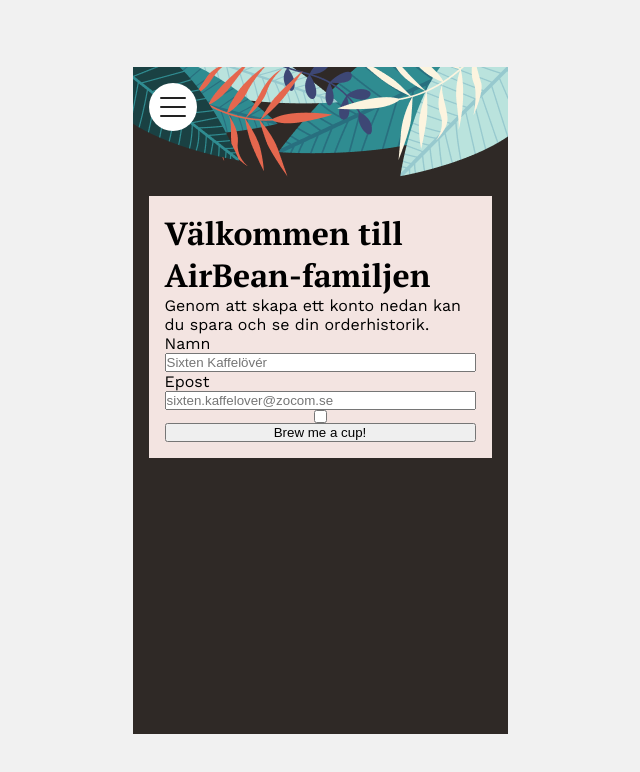
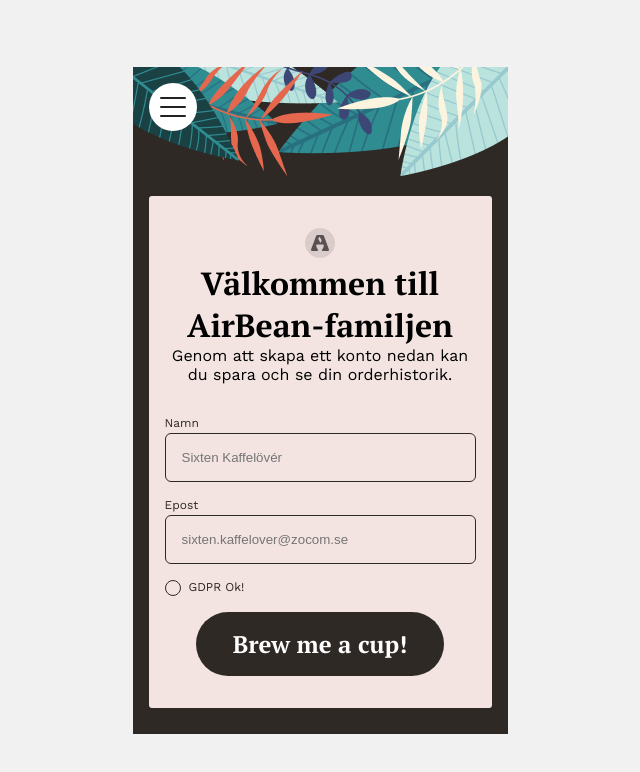
Before and after one commit to justinhumane/oscar-altkvist_FU-JS23_airbean, a React (Vite) app: page /profile in a window 1280 px wide. Shown: the top 772 px of the page, without its empty margins (320-960 px from the left). Built offline with nearby package versions, Linux system fonts and the light colour scheme.

Commit message:
Fix styling register component

```diff
--- a/src/components/Register/Register.scss
+++ b/src/components/Register/Register.scss
@@ -3,10 +3,69 @@
 
 .register {
   background: map.get($theme-colors, "pink");
-  padding: 1rem;
+  border-radius: 3px;
+  padding: 2rem 1rem;
+  text-align: center;
   @include flex($direction: column);
 
   & > form {
-    @include flex($direction: column);
+    text-align: left;
+    margin-top: 2rem;
+    @include flex($direction: column, $gap: 1rem);
+
+    & > div {
+      @include flex($direction: column, $gap: 0.2rem);
+
+      & > label {
+        color: map.get($theme-colors, "brown");
+        font-size: 0.75rem;
+      }
+
+      & > input {
+        background: transparent;
+        border: 1px solid map.get($theme-colors, "brown");
+        border-radius: 6px;
+        padding: 1rem;
+      }
+    }
+
+    & > div > .checkbox {
+      position: relative;
+      @include flex($direction: row, $gap: 0.5rem);
+
+      & > input {
+        display: none;
+      }
+
+      & > .checkmark {
+        width: 1rem;
+        height: 1rem;
+        padding: 2px;
+        border: 1px solid map.get($theme-colors, "brown");
+        border-radius: 100%;
+        @include center-div;
+      }
+
+      & > input:checked ~ .checkmark > span {
+        position: absolute;
+        width: 0.75rem;
+        height: 0.75rem;
+        border-radius: 100%;
+        background: map.get($theme-colors, "green-dark");
+      }
+    }
+
+    & > button {
+      font-family: "PT Serif";
+      font-size: 1.5rem;
+      font-weight: bold;
+      background: map.get($theme-colors, "brown");
+      color: #fff;
+      border: 0;
+      border-radius: 3.125rem;
+      padding: 1rem 2rem;
+      width: 80%;
+      margin: 0 auto;
+    }
   }
 }
--- a/src/components/Register/Register.tsx
+++ b/src/components/Register/Register.tsx
@@ -1,7 +1,8 @@
 import { ChangeEvent, useState } from "react";
+import { useUserStore } from "../../stores/user";
+import { User } from "../../types/user";
+import logo from "../../assets/logo-brown.svg";
 import "./Register.scss";
-import { User } from "../../types/user";
-import { useUserStore } from "../../stores/user";
 
 const RegisterComponent = () => {
   const userStore = useUserStore();
@@ -11,6 +12,7 @@ const RegisterComponent = () => {
     email: "",
     orderHistory: [],
     gdpr: false,
+    lastOrderMade: "",
   };
 
   const [user, setUser] = useState<User>(initialUser);
@@ -35,9 +37,13 @@ const RegisterComponent = () => {
 
   return (
     <div className="register">
+      <div>
+        <img src={logo} alt="" />
+      </div>
       <h1>Välkommen till AirBean-familjen</h1>
       <p>Genom att skapa ett konto nedan kan du spara och se din orderhistorik.</p>
       <form onSubmit={() => userStore.register(user)}>
+        <div>
           <label htmlFor="name">Namn</label>
           <input
             type="text"
@@ -47,6 +53,8 @@ const RegisterComponent = () => {
             onChange={handleInput}
             required
           />
+        </div>
+        <div>
           <label htmlFor="email">Epost</label>
           <input
             type="text"
@@ -56,8 +64,16 @@ const RegisterComponent = () => {
             onChange={handleInput}
             required
           />
-        <label htmlFor="gdpr"></label>
+        </div>
+        <div>
+          <label className="checkbox">
             <input type="checkbox" name="gdpr" onChange={handleInput} />
+            <span className="checkmark">
+              <span></span>
+            </span>
+            GDPR Ok!
+          </label>
+        </div>
         <button type="submit">Brew me a cup!</button>
       </form>
     </div>
```
Also changed, not shown: src/assets/logo-brown.svg (added). Lines whose indentation alone changed are shown as unchanged.
